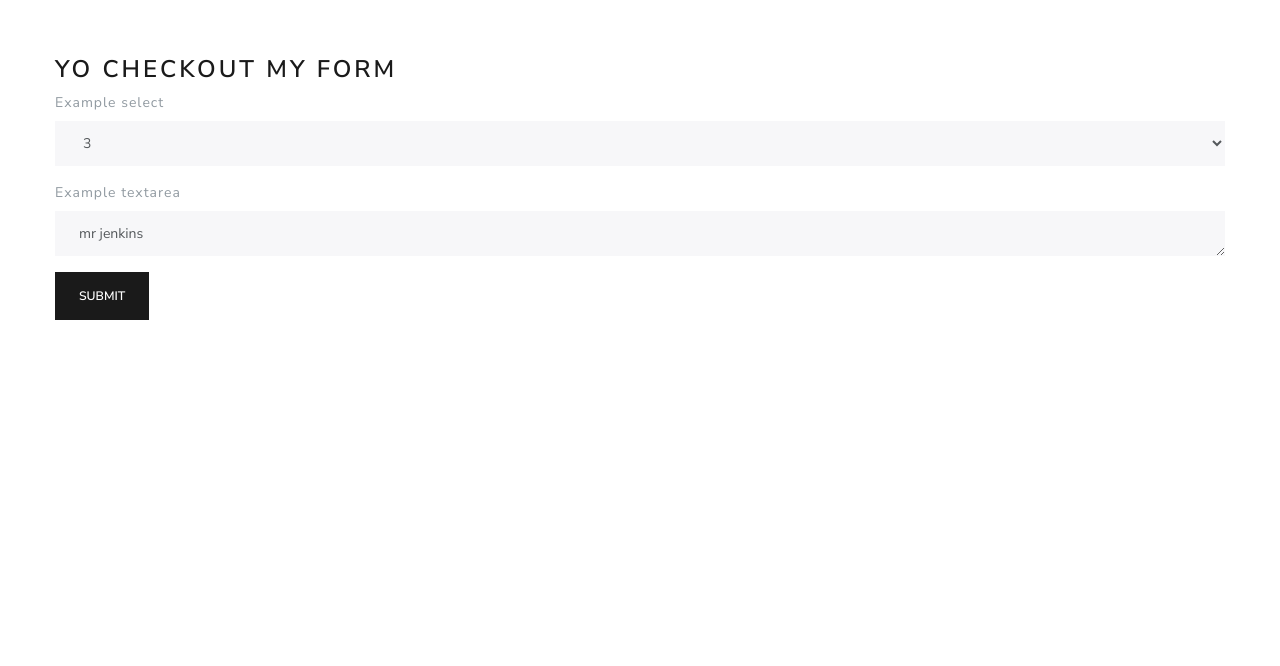
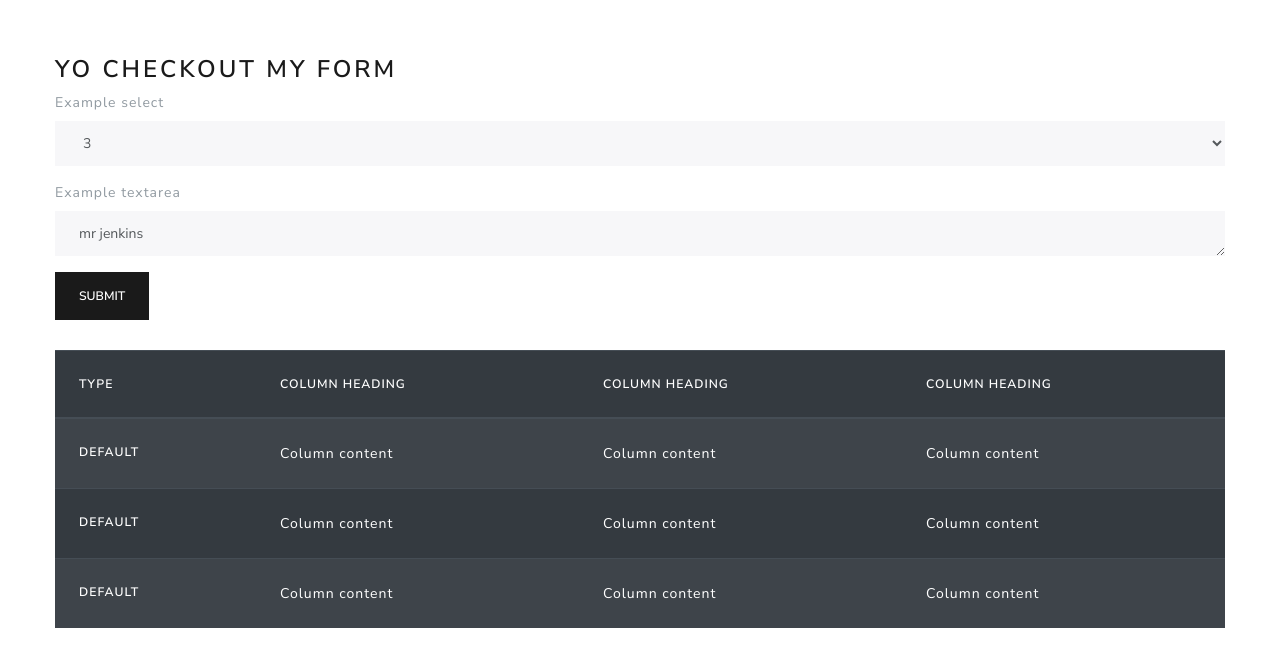
Before and after one commit to Mrchazaaa/google-calender-api, a Vue app: page / in a window 1280 px wide. Shown: the top 666 px of the page. Built offline with nearby package versions, Linux system fonts and the light colour scheme; the HTML template or start-up script is replaced by a standard one.

Commit message:
added basic table component

```diff
--- a/src/App.vue
+++ b/src/App.vue
@@ -19,7 +19,7 @@
       <button type="submit" class="btn btn-primary">Submit</button>
     </form>
 
-    <!-- <ResultsTable/> -->
+    <ResultsTable/>
   </div>
 </template>
 
--- a/src/components/ResultsTable.vue
+++ b/src/components/ResultsTable.vue
@@ -1,6 +1,6 @@
 <template>
   <div>
-    <table class="table table-hover">
+    <table class="table table-striped table-dark table-hover">
       <thead>
         <tr>
           <th scope="col">Type</th>
@@ -10,8 +10,8 @@
         </tr>
       </thead>
       <tbody>
-        <tr class="table-active">
-          <th scope="row">Active</th>
+        <tr>
+          <th scope="row">Default</th>
           <td>Column content</td>
           <td>Column content</td>
           <td>Column content</td>
@@ -22,50 +22,8 @@
           <td>Column content</td>
           <td>Column content</td>
         </tr>
-        <tr class="table-primary">
-          <th scope="row">Primary</th>
-          <td>Column content</td>
-          <td>Column content</td>
-          <td>Column content</td>
-        </tr>
-        <tr class="table-secondary">
-          <th scope="row">Secondary</th>
-          <td>Column content</td>
-          <td>Column content</td>
-          <td>Column content</td>
-        </tr>
-        <tr class="table-success">
-          <th scope="row">Success</th>
-          <td>Column content</td>
-          <td>Column content</td>
-          <td>Column content</td>
-        </tr>
-        <tr class="table-danger">
-          <th scope="row">Danger</th>
-          <td>Column content</td>
-          <td>Column content</td>
-          <td>Column content</td>
-        </tr>
-        <tr class="table-warning">
-          <th scope="row">Warning</th>
-          <td>Column content</td>
-          <td>Column content</td>
-          <td>Column content</td>
-        </tr>
-        <tr class="table-info">
-          <th scope="row">Info</th>
-          <td>Column content</td>
-          <td>Column content</td>
-          <td>Column content</td>
-        </tr>
-        <tr class="table-light">
-          <th scope="row">Light</th>
-          <td>Column content</td>
-          <td>Column content</td>
-          <td>Column content</td>
-        </tr>
-        <tr class="table-dark">
-          <th scope="row">Dark</th>
+        <tr>
+          <th scope="row">Default</th>
           <td>Column content</td>
           <td>Column content</td>
           <td>Column content</td>
@@ -83,4 +41,7 @@ export default {
 
 <!-- Add "scoped" attribute to limit CSS to this component only -->
 <style scoped>
+.table {
+  margin-top: 30px;
+}
 </style>
```
